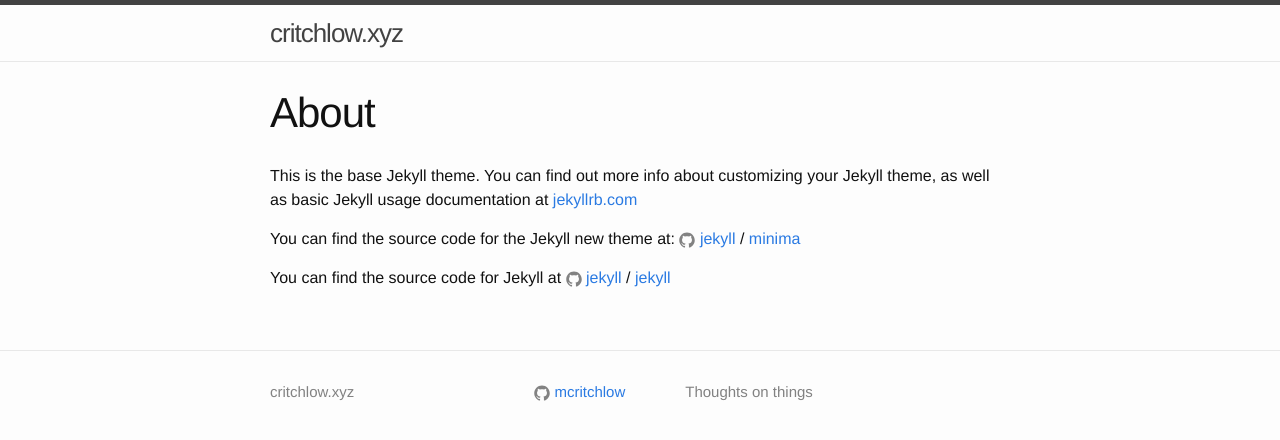
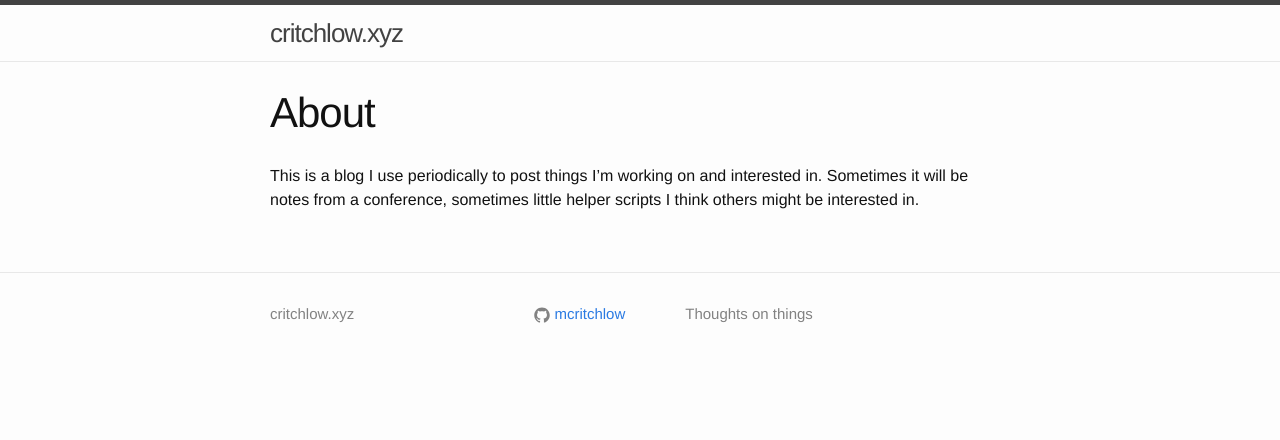
Before and after one commit to mcritchlow/mcritchlow.github.io, a Jekyll site: the page built from about.md, in a window 1280 px wide. Shown: the top 440 px of the page. Built offline with Jekyll 4.4.1, drawn with Linux system fonts in a browser that asks for light colours.

Commit message:
Add initial about page

```diff
--- a/about.md
+++ b/about.md
@@ -4,12 +4,6 @@ title: About
 permalink: /about/
 ---
 
-This is the base Jekyll theme. You can find out more info about customizing your Jekyll theme, as well as basic Jekyll usage documentation at [jekyllrb.com](https://jekyllrb.com/)
-
-You can find the source code for the Jekyll new theme at:
-{% include icon-github.html username="jekyll" %} /
-[minima](https://github.com/jekyll/minima)
-
-You can find the source code for Jekyll at
-{% include icon-github.html username="jekyll" %} /
-[jekyll](https://github.com/jekyll/jekyll)
+This is a blog I use periodically to post things I'm working on and interested
+in. Sometimes it will be notes from a conference, sometimes little helper
+scripts I think others might be interested in.
```
